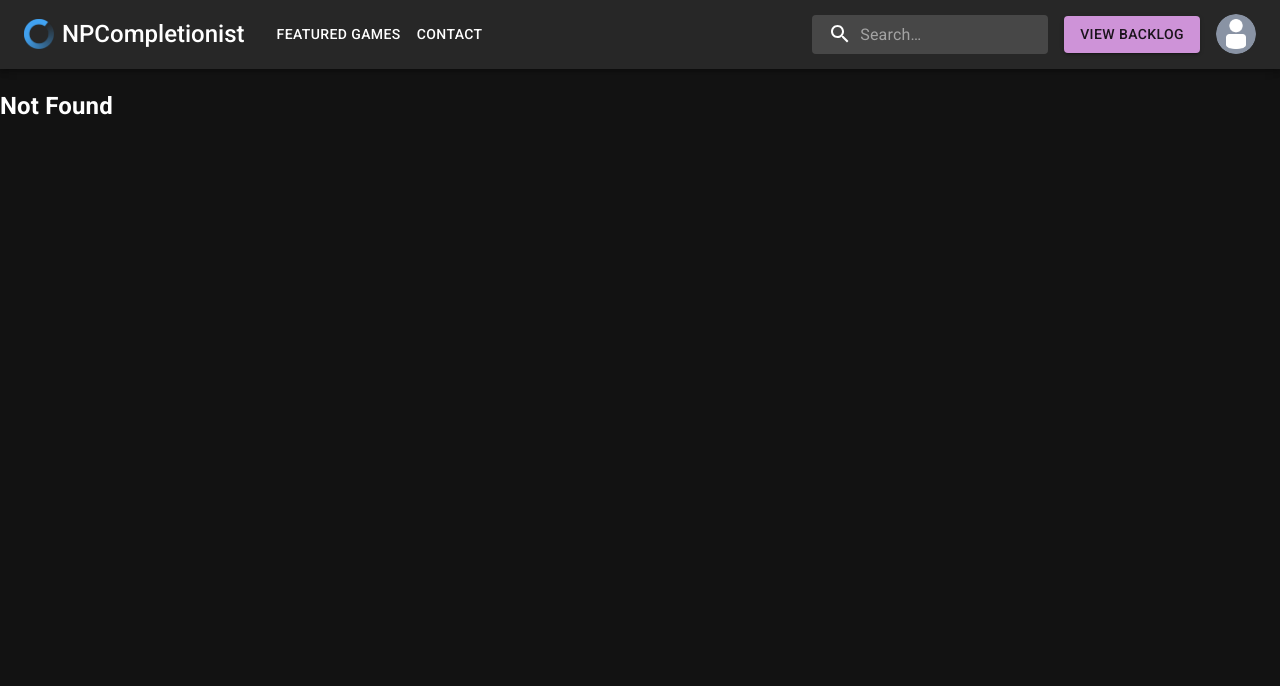
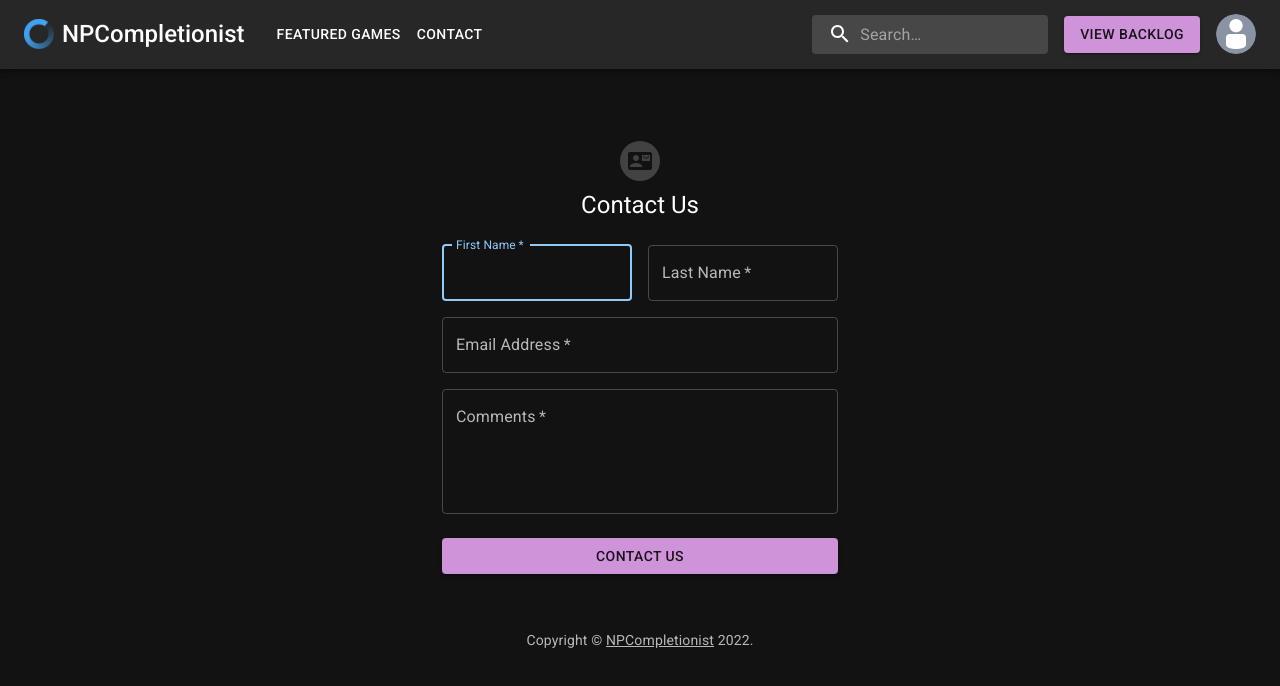
Before and after one commit to ppaul895/NPCompletionist, a React (Create React App) app in the folder client/: page /contactus in a window 1280 px wide. Before the commit this address had no page. Shown: the top 686 px of the page. Built offline with nearby package versions, Linux system fonts and the light colour scheme.

Commit message:
added contactus page and routing for it in app.js

```diff
--- a/client/src/App.js
+++ b/client/src/App.js
@@ -4,6 +4,7 @@
 import NotFound from './components/NotFound';
 import { ThemeProvider, createTheme } from '@mui/material/styles';
 import CssBaseline from '@mui/material/CssBaseline';
+import ContactUs from './components/ContactUs';
 
 const darkTheme = createTheme({
   palette: {
@@ -21,6 +22,9 @@
         <Route path="/" exact>
           <Home />
         </Route>
+        <Route path="/contactus">
+          <ContactUs />
+        </Route>
         <Route>
           <NotFound />
         </Route>
--- /dev/null
+++ b/client/src/components/ContactUs.js
@@ -0,0 +1,128 @@
+import * as React from 'react';
+import Avatar from '@mui/material/Avatar';
+import Button from '@mui/material/Button';
+import CssBaseline from '@mui/material/CssBaseline';
+import TextField from '@mui/material/TextField';
+import Link from '@mui/material/Link';
+import Grid from '@mui/material/Grid';
+import Box from '@mui/material/Box';
+import Typography from '@mui/material/Typography';
+import Container from '@mui/material/Container';
+import { createTheme, ThemeProvider } from '@mui/material/styles';
+import { ContactMail } from '@mui/icons-material';
+import { Paper } from '@mui/material';
+
+function Copyright(props) {
+    return (
+      <Typography variant="body2" color="text.secondary" align="center" {...props}>
+        {'Copyright © '}
+        <Link color="inherit" href="/">
+          NPCompletionist
+        </Link>{' '}
+        {new Date().getFullYear()}
+        {'.'}
+      </Typography>
+    );
+  }
+
+  const darkTheme = createTheme({
+    palette: {
+      mode: 'dark',
+    },
+  });
+  const theme = { darkTheme };
+
+
+export default function ContactUs() {
+  const handleSubmit = (event) => {
+    event.preventDefault();
+    const data = new FormData(event.currentTarget);
+    console.log({
+      email: data.get('email'),
+      password: data.get('password'),
+    });
+  };
+
+  return (
+    <ThemeProvider theme={theme}>
+      <Container component="main" maxWidth="xs">
+        <CssBaseline />
+        <Box
+          sx={{
+            marginTop: 8,
+            display: 'flex',
+            flexDirection: 'column',
+            alignItems: 'center',
+          }}
+        >
+          <Avatar sx={{ m: 1, bgcolor: 'grey.800' }}>
+            <ContactMail />
+          </Avatar>
+          <Typography component="h1" variant="h5">
+            Contact Us
+          </Typography>
+          <Box component="form" noValidate onSubmit={handleSubmit} sx={{ mt: 3 }}>
+            <Grid container spacing={2}>
+              <Grid item xs={12} sm={6}>
+                <TextField
+                  autoComplete="given-name"
+                  name="firstName"
+                  required
+                  fullWidth
+                  id="firstName"
+                  label="First Name"
+                  autoFocus
+                />
+              </Grid>
+              <Grid item xs={12} sm={6}>
+                <TextField
+                  required
+                  fullWidth
+                  id="lastName"
+                  label="Last Name"
+                  name="lastName"
+                  autoComplete="family-name"
+                />
+              </Grid>
+              <Grid item xs={12}>
+                <TextField
+                  required
+                  fullWidth
+                  id="email"
+                  label="Email Address"
+                  name="email"
+                  autoComplete="email"
+                />
+              </Grid>
+              <Grid item xs={12}>
+                <TextField
+                  required
+                  fullWidth
+                  id="outlined-multiline-static"
+                  label="Comments"
+                  multiline
+                  rows={4}
+                  defaultValue=""
+                />
+              </Grid>
+            </Grid>
+            <Button
+              type="submit"
+              fullWidth
+              variant="contained"
+              color="secondary"
+              sx={{ mt: 3, mb: 2 }}
+            >
+              Contact Us
+            </Button>
+            <Grid container justifyContent="flex-end">
+              <Grid item>
+              </Grid>
+            </Grid>
+          </Box>
+        </Box>
+        <Copyright sx={{ mt: 5 }}/>
+      </Container>
+    </ThemeProvider>
+  );
+}
```
